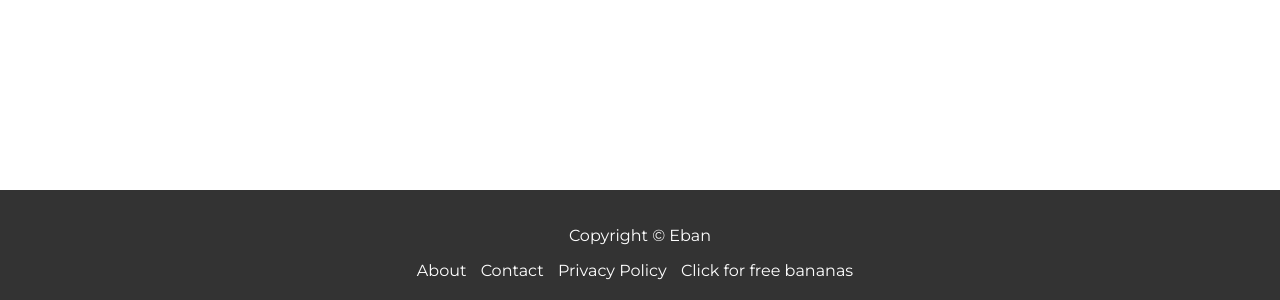
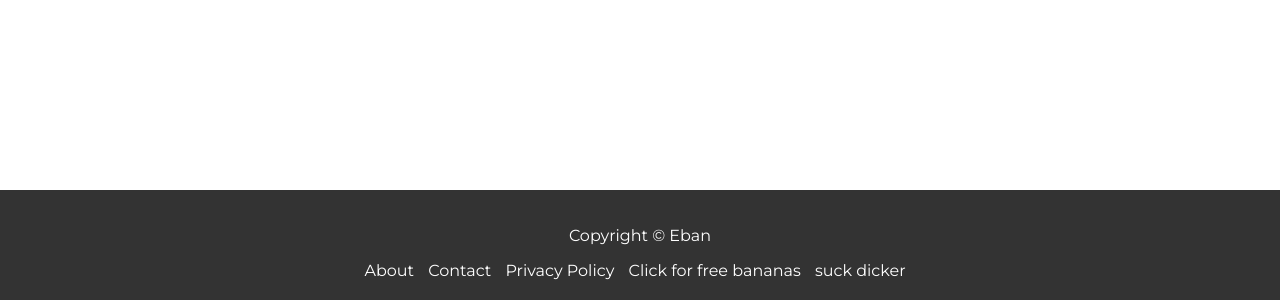
Before and after one commit to kolejker/kolikiscool.github.io, a plain HTML site: page index.html in a window 1280 px wide. Shown: the part 2114-2414 px from the top of the page. Drawn offline with Linux system fonts and the light colour scheme.

Commit message:
suck dicker

```diff
--- a/index.html
+++ b/index.html
@@ -106,6 +106,7 @@
       <a href="#">Contact</a>
       <a href="#">Privacy Policy</a>
       <a href="#">Click for free bananas</a>
+      <a href="#">suck dicker</a>
     </nav>
   </footer>
 
```
